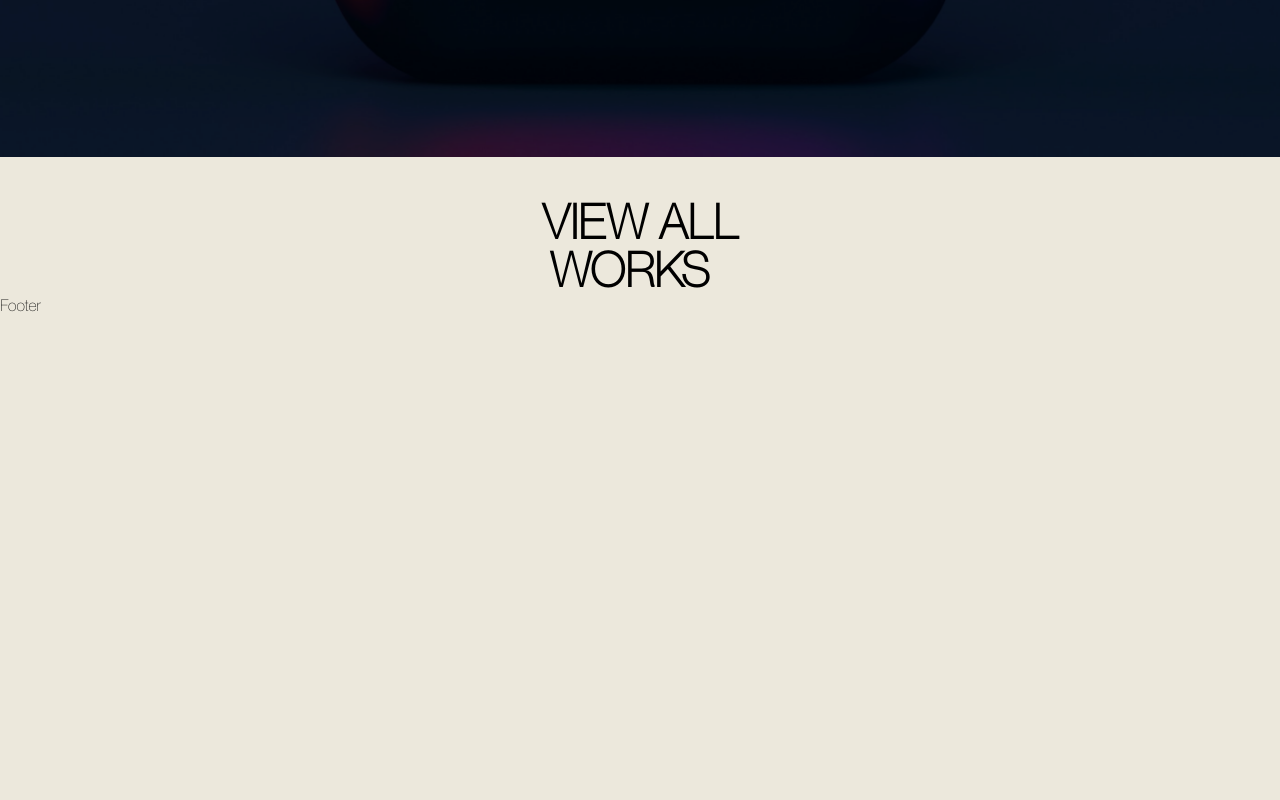
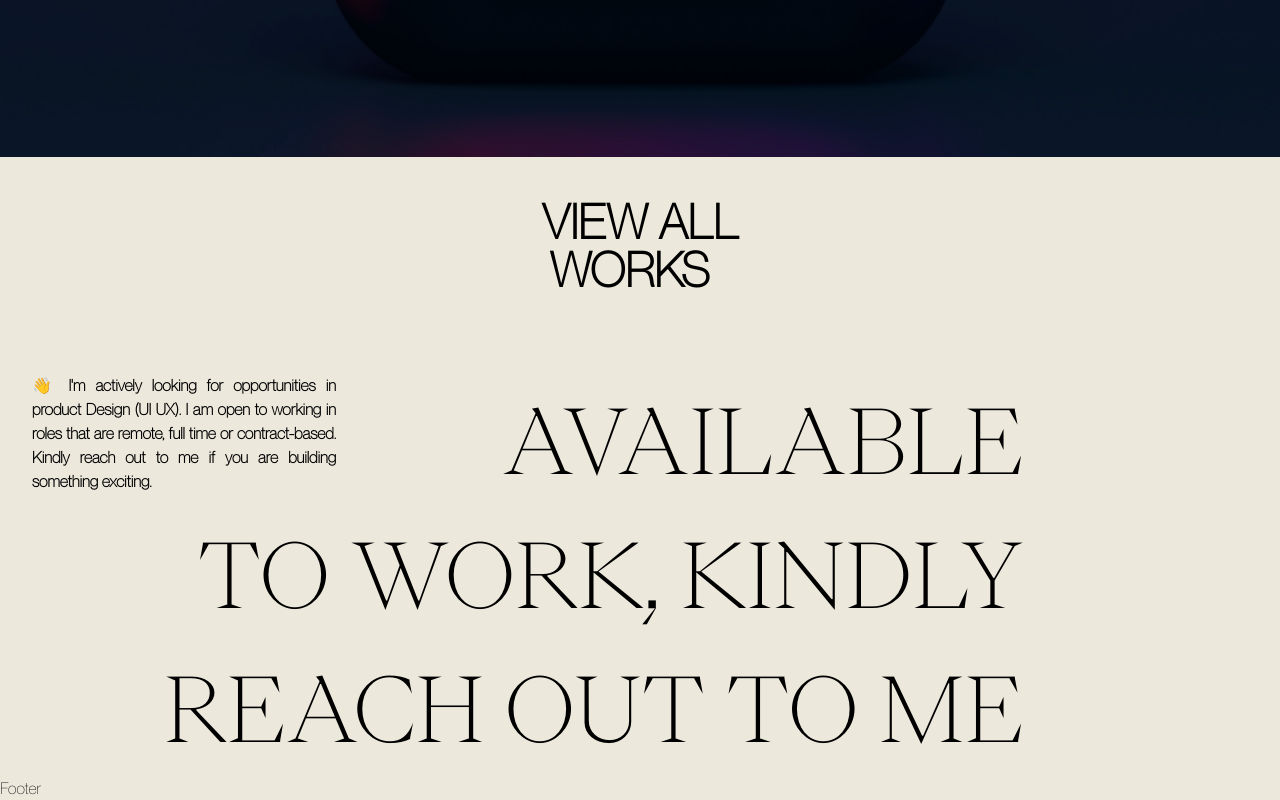
Before and after one commit to Sobur440/pheeqoh, a Next.js app: page / in a window 1280 px wide. Shown: the part 3891-4691 px from the top of the page. Before the commit the page ends 4208 px from the top, so only its background shows below. Built offline with nearby package versions, Linux system fonts and the light colour scheme.

Commit message:
add contact section to the homepage

```diff
--- a/src/app/page.js
+++ b/src/app/page.js
@@ -182,7 +182,28 @@ const Home = () => {
 
       {/* REACHOUT */}
 
-      <section></section>
+      <section className="mt-[5rem] font-ppEiko w-full md:text-[7vw] lg:w-[80%] pl-[2rem] pr-[1.5rem] md:pr-0 flex flex-col text-[8vw]">
+        <div className="w-full lg:flex justify-end lg:justify-between hidden">
+          <p className="font-neueMontreal max-w-[19rem] text-[1rem] self-start text-justify font-extrabold">
+            👋 I&apos;m actively looking for opportunities in product Design (UI
+            UX). I am open to working in roles that are remote, full time or
+            contract-based. Kindly reach out to me if you are building something
+            exciting.
+          </p>
+          <p>AVAILABLE</p>
+        </div>
+        <p className="lg:hidden text-[1.2rem] font-neueMontreal max-w-[30rem] font-extrabold ">
+          👋 I&apos;m actively looking for opportunities in product Design (UI
+          UX). I am open to working in roles that are remote, full time or
+          contract-based. Kindly reach out to me if you are building something
+          exciting.
+        </p>
+        <div className="self-center lg:self-end flex flex-col items-end">
+          <p className="lg:hidden">AVAILABLE</p>
+          <p>TO WORK, KINDLY</p>
+          <p>REACH OUT TO ME</p>
+        </div>
+      </section>
     </>
   );
 };
```
